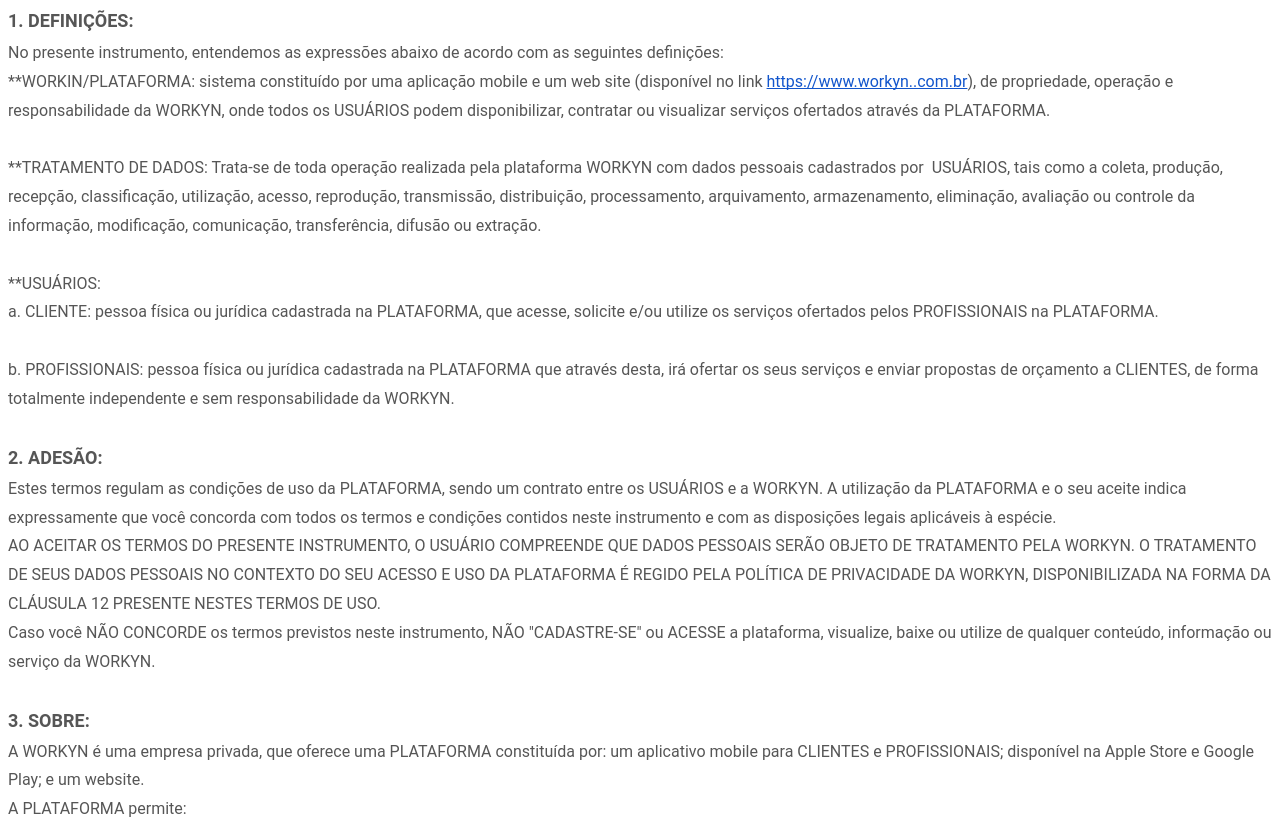
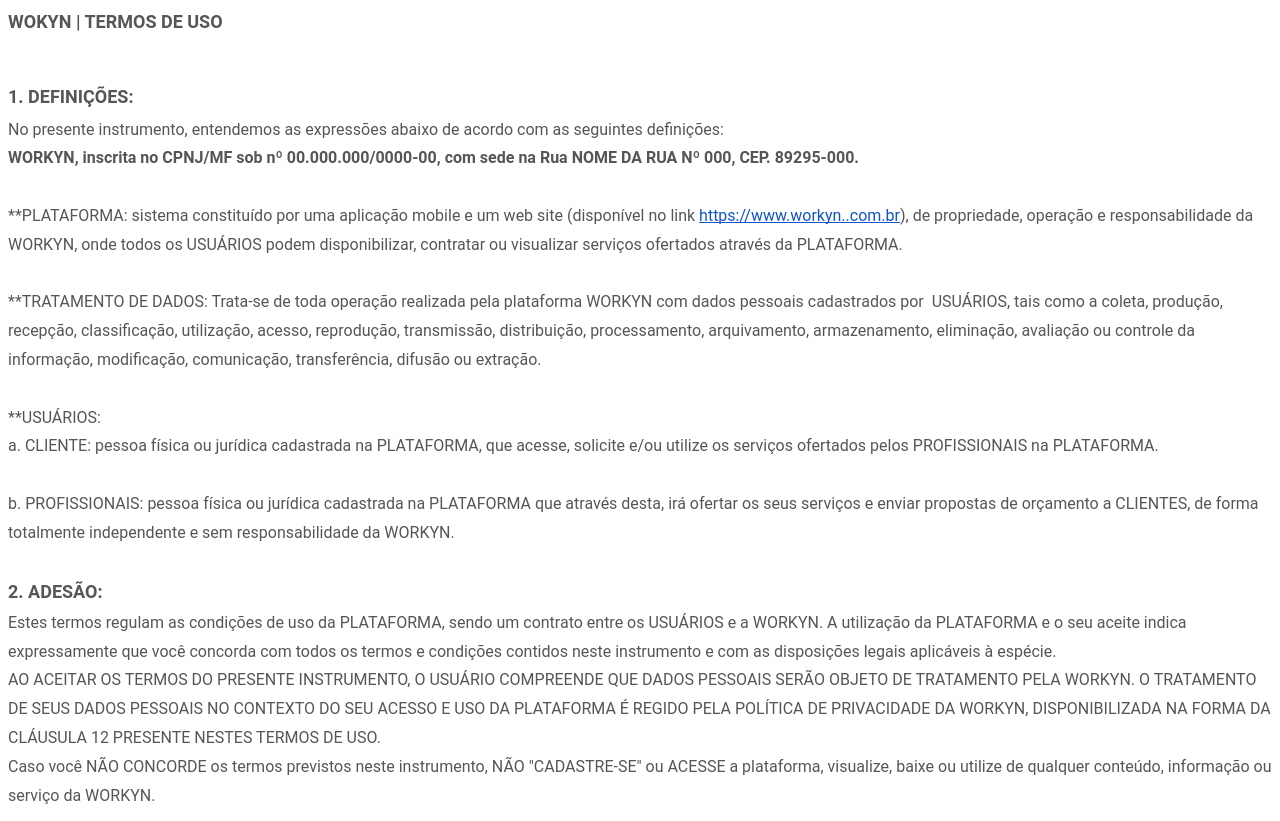
Before and after one commit to Julianojc/workin-termos-de-uso, a plain HTML site: page index.html in a window 1280 px wide. Shown: the top 821 px of the page. Drawn offline with Linux system fonts and the light colour scheme.

Commit message:
Update index.html

```diff
--- a/index.html
+++ b/index.html
@@ -1,6 +1,9 @@
-<h2 dir="ltr" style="line-height:1.44;background-color:#ffffff;margin-top:5pt;margin-bottom:4pt;padding:0pt 0pt 0pt 0pt;"><span style="font-size:13.5pt;font-family:Roboto,sans-serif;color:#565656;background-color:transparent;font-weight:700;font-style:normal;font-variant:normal;text-decoration:none;vertical-align:baseline;white-space:pre;white-space:pre-wrap;">1. DEFINI&Ccedil;&Otilde;ES:</span></h2>
+<h2 dir="ltr" style="line-height:1.44;background-color:#ffffff;margin-top:5pt;margin-bottom:0pt;padding:0.5pt 0pt 4pt 0pt;"><span style="font-size:13.5pt;font-family:Roboto,sans-serif;color:#565656;background-color:transparent;font-weight:700;font-style:normal;font-variant:normal;text-decoration:none;vertical-align:baseline;white-space:pre;white-space:pre-wrap;">WOKYN | TERMOS DE USO</span><span style="font-size:13.5pt;font-family:Roboto,sans-serif;color:#565656;background-color:transparent;font-weight:700;font-style:normal;font-variant:normal;text-decoration:none;vertical-align:baseline;white-space:pre;white-space:pre-wrap;"><br><br></span></h2>
+<h2 dir="ltr" style="line-height:1.44;background-color:#ffffff;margin-top:0pt;margin-bottom:4pt;padding:14pt 0pt 0pt 0pt;"><span style="font-size:13.5pt;font-family:Roboto,sans-serif;color:#565656;background-color:transparent;font-weight:700;font-style:normal;font-variant:normal;text-decoration:none;vertical-align:baseline;white-space:pre;white-space:pre-wrap;">1. DEFINI&Ccedil;&Otilde;ES:</span></h2>
 <p dir="ltr" style="line-height:1.7999999999999998;background-color:#ffffff;margin-top:0pt;margin-bottom:0pt;"><span style="font-size:12pt;font-family:Roboto,sans-serif;color:#565656;background-color:transparent;font-weight:400;font-style:normal;font-variant:normal;text-decoration:none;vertical-align:baseline;white-space:pre;white-space:pre-wrap;">No presente instrumento, entendemos as express&otilde;es abaixo de acordo com as seguintes defini&ccedil;&otilde;es:</span></p>
-<p dir="ltr" style="line-height:1.7999999999999998;background-color:#ffffff;margin-top:0pt;margin-bottom:0pt;"><span style="font-size:12pt;font-family:Roboto,sans-serif;color:#565656;background-color:transparent;font-weight:400;font-style:normal;font-variant:normal;text-decoration:none;vertical-align:baseline;white-space:pre;white-space:pre-wrap;">**WORKIN/PLATAFORMA: sistema constitu&iacute;do por uma aplica&ccedil;&atilde;o mobile e um web site (dispon&iacute;vel no link&nbsp;</span><a href="https://www.workyn..com.br" style="text-decoration:none;"><span style="font-size:12pt;font-family:Roboto,sans-serif;color:#1155cc;background-color:transparent;font-weight:400;font-style:normal;font-variant:normal;text-decoration:underline;-webkit-text-decoration-skip:none;text-decoration-skip-ink:none;vertical-align:baseline;white-space:pre;white-space:pre-wrap;">https://www.workyn..com.br</span></a><span style="font-size:12pt;font-family:Roboto,sans-serif;color:#565656;background-color:transparent;font-weight:400;font-style:normal;font-variant:normal;text-decoration:none;vertical-align:baseline;white-space:pre;white-space:pre-wrap;">), de propriedade, opera&ccedil;&atilde;o e responsabilidade da WORKYN, onde todos os USU&Aacute;RIOS podem disponibilizar, contratar ou visualizar servi&ccedil;os ofertados atrav&eacute;s da PLATAFORMA.</span></p>
+<p dir="ltr" style="line-height:1.7999999999999998;background-color:#ffffff;margin-top:0pt;margin-bottom:0pt;"><span style="font-size:12pt;font-family:Roboto,sans-serif;color:#565656;background-color:transparent;font-weight:700;font-style:normal;font-variant:normal;text-decoration:none;vertical-align:baseline;white-space:pre;white-space:pre-wrap;">WORKYN, inscrita no CPNJ/MF sob n&ordm; 00.000.000/0000-00, com sede na Rua NOME DA RUA N&ordm; 000, CEP. 89295-000.</span></p>
+<p dir="ltr" style="line-height:1.7999999999999998;background-color:#ffffff;margin-top:0pt;margin-bottom:0pt;">&nbsp;</p>
+<p dir="ltr" style="line-height:1.7999999999999998;background-color:#ffffff;margin-top:0pt;margin-bottom:0pt;"><span style="font-size:12pt;font-family:Roboto,sans-serif;color:#565656;background-color:transparent;font-weight:400;font-style:normal;font-variant:normal;text-decoration:none;vertical-align:baseline;white-space:pre;white-space:pre-wrap;">**PLATAFORMA: sistema constitu&iacute;do por uma aplica&ccedil;&atilde;o mobile e um web site (dispon&iacute;vel no link&nbsp;</span><a href="https://www.workyn..com.br" style="text-decoration:none;"><span style="font-size:12pt;font-family:Roboto,sans-serif;color:#1155cc;background-color:transparent;font-weight:400;font-style:normal;font-variant:normal;text-decoration:underline;-webkit-text-decoration-skip:none;text-decoration-skip-ink:none;vertical-align:baseline;white-space:pre;white-space:pre-wrap;">https://www.workyn..com.br</span></a><span style="font-size:12pt;font-family:Roboto,sans-serif;color:#565656;background-color:transparent;font-weight:400;font-style:normal;font-variant:normal;text-decoration:none;vertical-align:baseline;white-space:pre;white-space:pre-wrap;">), de propriedade, opera&ccedil;&atilde;o e responsabilidade da WORKYN, onde todos os USU&Aacute;RIOS podem disponibilizar, contratar ou visualizar servi&ccedil;os ofertados atrav&eacute;s da PLATAFORMA.</span></p>
 <p dir="ltr" style="line-height:1.7999999999999998;background-color:#ffffff;margin-top:0pt;margin-bottom:0pt;">&nbsp;</p>
 <p dir="ltr" style="line-height:1.7999999999999998;background-color:#ffffff;margin-top:0pt;margin-bottom:0pt;"><span style="font-size:12pt;font-family:Roboto,sans-serif;color:#565656;background-color:transparent;font-weight:400;font-style:normal;font-variant:normal;text-decoration:none;vertical-align:baseline;white-space:pre;white-space:pre-wrap;">**TRATAMENTO DE DADOS: Trata-se de toda opera&ccedil;&atilde;o realizada pela plataforma WORKYN com dados pessoais cadastrados por &nbsp;USU&Aacute;RIOS, tais como a coleta, produ&ccedil;&atilde;o, recep&ccedil;&atilde;o, classifica&ccedil;&atilde;o, utiliza&ccedil;&atilde;o, acesso, reprodu&ccedil;&atilde;o, transmiss&atilde;o, distribui&ccedil;&atilde;o, processamento, arquivamento, armazenamento, elimina&ccedil;&atilde;o, avalia&ccedil;&atilde;o ou controle da informa&ccedil;&atilde;o, modifica&ccedil;&atilde;o, comunica&ccedil;&atilde;o, transfer&ecirc;ncia, difus&atilde;o ou extra&ccedil;&atilde;o.&nbsp;</span></p>
 <p dir="ltr" style="line-height:1.7999999999999998;background-color:#ffffff;margin-top:0pt;margin-bottom:0pt;">&nbsp;</p>
```
